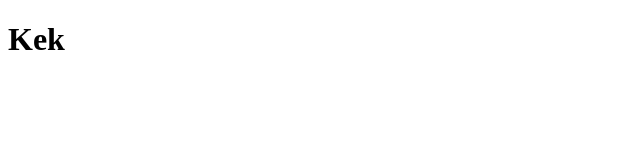
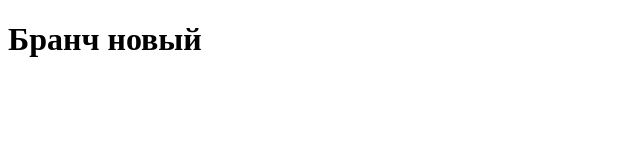
Before and after one commit to ClousMax/Laba1, a plain HTML site: page index.html in a window 1280 px wide. Shown: the whole page, without its empty margins (0-640 px from the left). Drawn offline with Linux system fonts and the light colour scheme.

Commit message:
new branch

```diff
--- a/index.html
+++ b/index.html
@@ -10,7 +10,7 @@
 </head>
 <body>
     <table>
-       <h1> Kek </h1>
+       <h1> Бранч новый </h1>
     </table>
 </body>
 </html>
```
